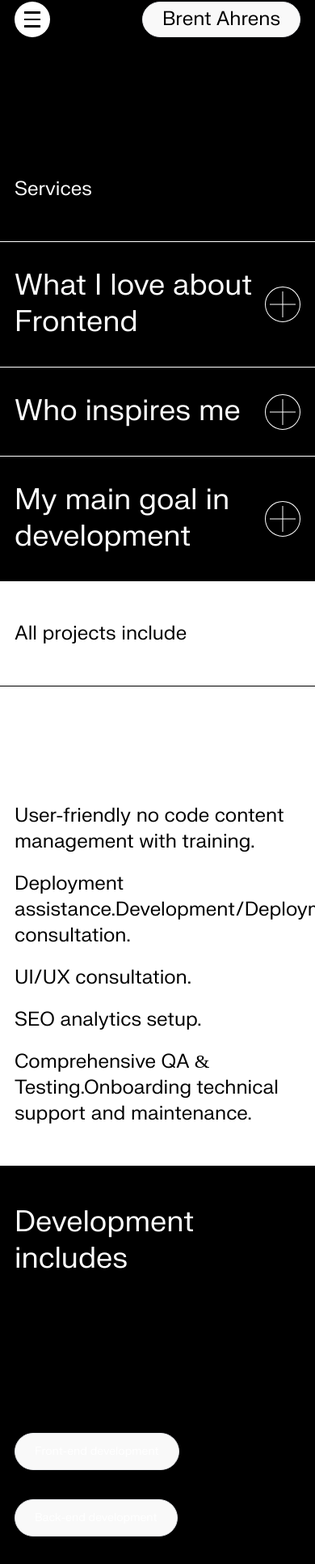
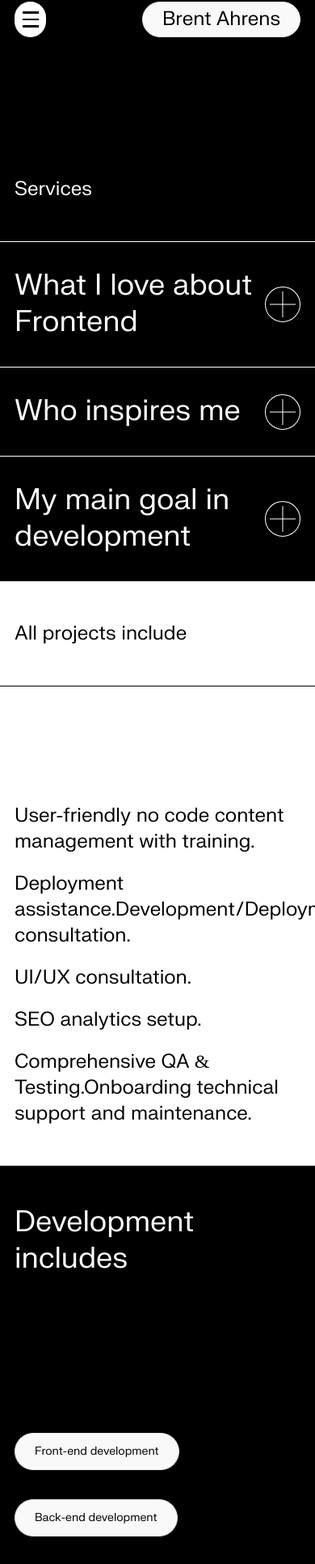
Before and after one commit to brentahrens1/brent-ahrens-portfolio-2024, a React (Create React App) app: page /services in a window 390 px wide. Shown: the part 38-1970 px from the top of the page at 81% size. Built offline with nearby package versions, Linux system fonts and the light colour scheme; no server answers.

Commit message:
correct button style

```diff
--- a/src/components/blocks/accordion.tsx
+++ b/src/components/blocks/accordion.tsx
@@ -1,5 +1,4 @@
 import { useState } from 'react';
-import alien from '../../assets/alien.webp'
 
 type accordionProps = {
   title: string,
@@ -33,7 +32,6 @@ const Accordion = ({title, description}: accordionProps) => {
         <div className={`grid overflow-hidden transition-all ease-in-out h-0 ${
           accordionOpen ? 'grid-rows-[1fr] opacity-100 h-52 duration-500' : 'grid-rows-[0fr] opacity-0 duration-500'
         }`}>
-          <img className={` w-20 absolute left-2 transition-all ${accordionOpen ? ' top-3/4 duration-700' : ' top-0 duration-200 rotate-180'}`} src={alien} alt="alien" />
           <p className="text-white text-2xl text-left overflow-hidden min-h-52 flex items-end">{description}</p>
         </div>
       </div>
--- a/src/components/partials/navigation/navbar.tsx
+++ b/src/components/partials/navigation/navbar.tsx
@@ -36,7 +36,7 @@ const Navbar = () => {
 
   return (
     <nav className="py-10 section-h-padding fixed top-0 left-0 w-full z-50">
-      <div
+      {/* <div
         onClick={openNav} className={`absolute top-10 left-9 cursor-pointer
         ${isScrolled ? 'transition-opacity duration-700 ease-in-out opacity-100 z-10'
         : 'transition-left duration-200 ease-in-out opacity-0 -z-10'}`}
@@ -49,23 +49,21 @@ const Navbar = () => {
           <div className='bg-black h-[2.5px] w-5'></div>
           <div className='bg-black h-[2.5px] w-5'></div>
         </div>
-      </div>
-      <div
+      </div> */}
+      {/* <div
         onClick={closeNav}
         className={`hidden md:block absolute top-10 cursor-pointer mr-12
         ${isNavOpen ? 'left-9' : '-left-full'}`}
       >
         <img src={close} alt="Close Icon" />
-      </div>
+      </div> */}
       <div
-        className={`flex items-center justify-between w-full relative
-        ${isScrolled ? 'transition-opacity duration-200 ease-in-out opacity-0 -z-10'
-        : 'transition-opacity duration-700 ease-in-out z-20'}`}
+        className={`flex items-center justify-between w-full relative`}
       >
         <div
           onClick={() => setIsOverlayOpen(!isOverlayOpen)}
-          className='drop-shadow-button w-11 h-11 rounded-full bg-white gap-[6px] cursor-pointer
-            flex lg:hidden flex-col items-center justify-center overflow-hidden'
+          className={`drop-shadow-button w-11 h-11 rounded-full bg-white gap-[6px] cursor-pointer z-50
+            flex-col items-center justify-center overflow-hidden ${isScrolled ? 'flex' : 'flex lg:hidden'}`}
           >
           <div
             className={`bg-black h-[2.5px] w-5
@@ -80,10 +78,14 @@ const Navbar = () => {
             ${isOverlayOpen ? '-rotate-[228deg] -translate-y-2 duration-700' : 'duration-700 rotate-0 delay-75'}`}>
           </div>
         </div>
+        <div className={
+          `flex items-center justify-end lg:justify-between w-full
+          ${isScrolled ? 'transition-opacity duration-200 ease-in-out opacity-0 -z-10'
+            : 'transition-opacity duration-700 ease-in-out z-20'}`
+        }>
           <div
             className={`flex items-center justify-center h-11 border drop-shadow-button rounded-3xl
-           bg-offwhite cursor-pointer transition-all ease-in-out hover:text-nightblue hover:underline
-          ${isNavOpen ? ' ml-8' : ''}`}
+            bg-offwhite cursor-pointer transition-all ease-in-out hover:text-nightblue hover:underline`}
           >
             <Link
               onClick={() => setIsOverlayOpen(false)}
@@ -120,6 +122,7 @@ const Navbar = () => {
             </NavLink>
           </div>
         </div>
+      </div>
       <Overlay isOverlayOpen={isOverlayOpen} setIsOverlayOpen={setIsOverlayOpen} />
     </nav>
   );
--- a/src/components/sections/development-includes.tsx
+++ b/src/components/sections/development-includes.tsx
@@ -5,14 +5,14 @@ const DevelopmentIncludes = () => {
     <div className="section-h-padding py-12">
       <h1 className="large-header text-white mb-48">Development includes</h1>
       <div className="bg-black flex items-center flex-wrap gap-9">
-        <Button text="Front-end development" styles="bg-black text-white" />
-        <Button text="Back-end development" styles="bg-black text-white" />
-        <Button text="Full responsiveness for  99% + devices" styles="bg-black text-white" />
-        <Button text="Bespoke animations and/or WebGL" styles="bg-black text-white" />
-        <Button text="WCAG compliance and consultation" styles="bg-black text-white" />
-        <Button text="Security practices implementation" styles="bg-black text-white" />
-        <Button text="Performance optimisation" styles="bg-black text-white" />
-        <Button text="Browser compatibility" styles="bg-black text-white" />
+        <Button text="Front-end development" styles="bg-black hover:text-nightblue" />
+        <Button text="Back-end development" styles="bg-black hover:text-nightblue" />
+        <Button text="Full responsiveness for  99% + devices" styles="bg-black hover:text-nightblue" />
+        <Button text="Bespoke animations and/or WebGL" styles="bg-black hover:text-nightblue" />
+        <Button text="WCAG compliance and consultation" styles="bg-black hover:text-nightblue" />
+        <Button text="Security practices implementation" styles="bg-black hover:text-nightblue" />
+        <Button text="Performance optimisation" styles="bg-black hover:text-nightblue" />
+        <Button text="Browser compatibility" styles="bg-black hover:text-nightblue" />
       </div>
     </div>
   );
--- a/src/components/sections/selected-clients.tsx
+++ b/src/components/sections/selected-clients.tsx
@@ -8,7 +8,7 @@ const SelectedClients = () => {
   return (
     <div className='section-h-padding py-12 flex flex-col items-center justify-start'>
       <div className='w-52 mb-[120px]'>
-        <Button url="/work" text="View all work" styles='text-nightblue bg-offwhite' />
+        <Button url="/work" text="View all work" styles='hover:text-nightblue bg-offwhite' />
       </div>
       <p className='text-2xl mb-[100px] self-start'>Selected Clients</p>
       <div className='grid grid-cols-2 md:flex items-center gap-3 sm:gap-24 max-w-[1100px]'>
--- a/src/components/sections/services.tsx
+++ b/src/components/sections/services.tsx
@@ -9,6 +9,7 @@ const Services = () => {
       <Accordion title="What I love about Frontend" description="With our AIO service, we're able to handle one-off projects with a comprehensive package of consultation, design, development, and deployment." />
       <Accordion title="Who inspires me" description="With our AIO service, we're able to handle one-off projects with a comprehensive package of consultation, design, development, and deployment." />
       <Accordion title="My main goal in development" description="With our AIO service, we're able to handle one-off projects with a comprehensive package of consultation, design, development, and deployment." />
+      {/* <img className={` w-20 fixed left-2 transition-all ${accordionOpen ? ' top-3/4 duration-1000 rotate-0' : ' top-0 duration-200 rotate-180'}`} src={alien} alt="alien" /> */}
     </div>
   );
 };
```
Lines whose indentation alone changed are shown as unchanged.
